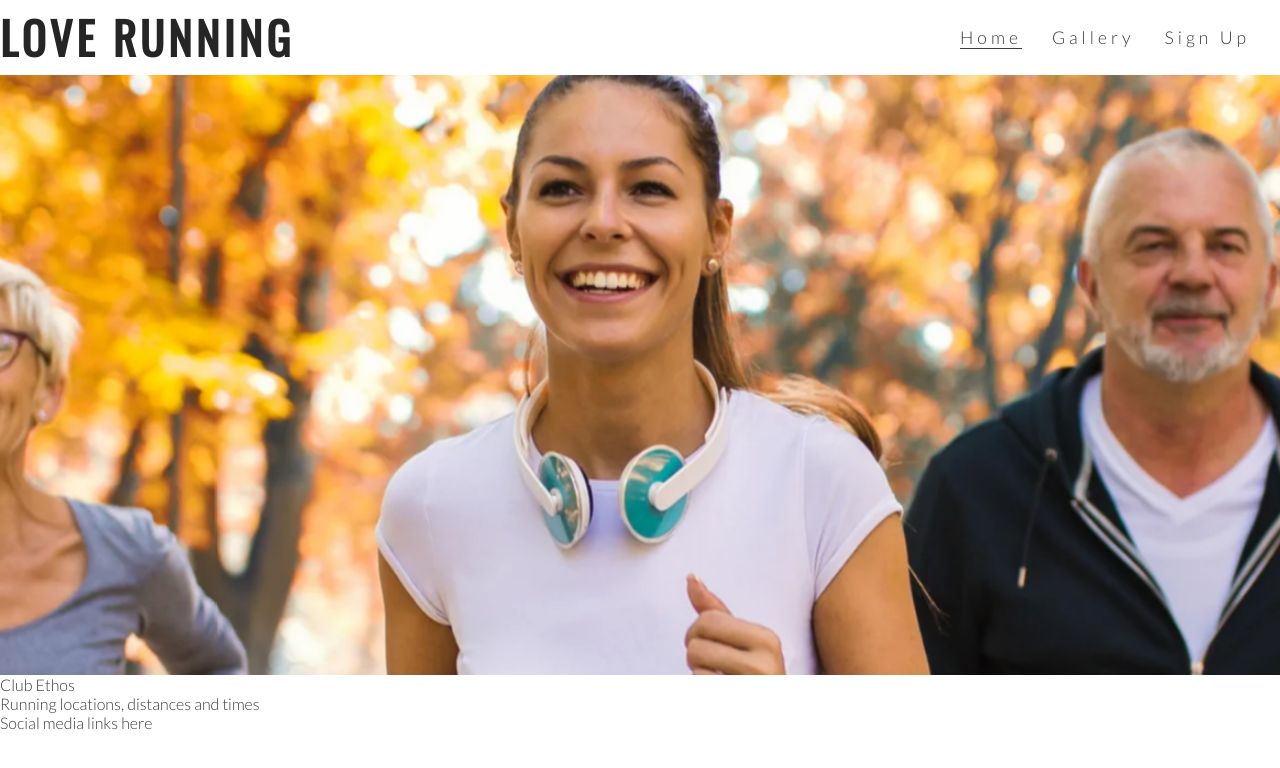
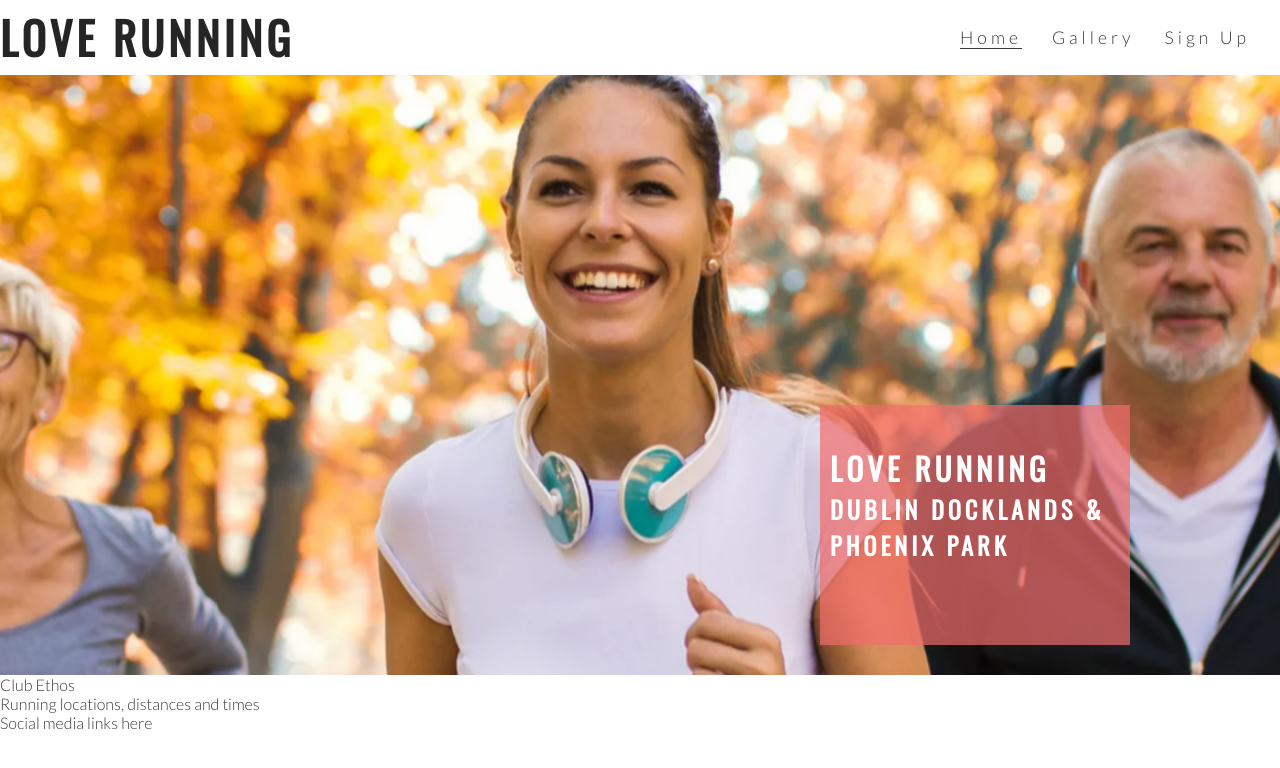
Before and after one commit to BennTrainor/Love-Running, a plain HTML site: page index.html in a window 1280 px wide. Drawn offline with nearby package versions, Linux system fonts and the light colour scheme.

Commit message:
add cover text and style

```diff
--- a/assets/css/style.css
+++ b/assets/css/style.css
@@ -56,12 +56,18 @@ h1, h2 {
     border-bottom: 1px solid #3a3a3a ;
 }
 
-/*Hero image*/
+/*Hero image and cover text*/
 
 #hero-outer {
     height: 600px;
     width: 100%;
     overflow: hidden;
+
+    position: relative;
+}
+
+#cover-text, #cover-text h2 {
+    color: #fff;
 }
 
 #hero-image {
@@ -88,3 +94,23 @@ h1, h2 {
         transform: scale(1.1);
     }
 }
+
+#cover-text {
+    font-size: 130%;
+    font-family: Oswald, sans-serif;
+    text-transform: uppercase;
+    letter-spacing: 4px;
+
+    width: 300px;
+    height: 200px;
+
+    padding-top: 40px;
+    padding-left: 10px;
+
+    background-color: rgba(241, 109, 107, .7);
+
+    bottom: 30px;
+    right: 150px;
+
+    position: absolute;
+}
--- a/index.html
+++ b/index.html
@@ -31,8 +31,10 @@
     </header>
 
     <section id="hero-outer">
-        <div id="hero-image">
-
+        <div id="hero-image"></div>
+        <div id="cover-text">
+            <h2>Love Running</h2>
+            <h3>Dublin Docklands & Phoenix Park</h3>
         </div>
     </section>
 
```
